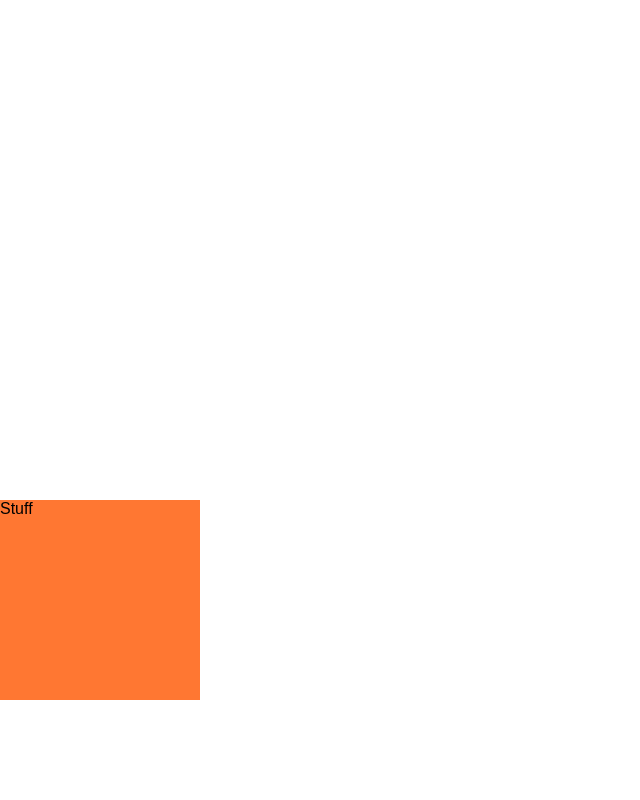
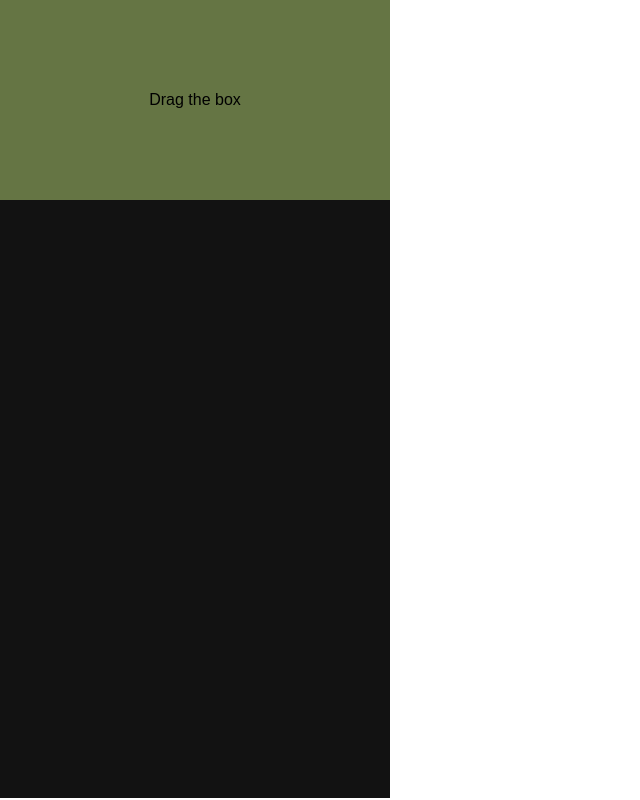
Before and after one commit to vmedium/vite-preset-test-7, a website built with Vite: page index.html in a window 1280 px wide. Shown: the whole page, without its empty margins (0-640 px from the left). Built offline with nearby package versions, Linux system fonts and the light colour scheme; some packages are replaced by stand-ins of ours.

Commit message:
Text Width Expression

```diff
--- a/index.html
+++ b/index.html
@@ -1,3 +1,5 @@
+<!-- Example site: https://coinsafe.netlify.app/ -->
+
 <!doctype html>
 <html lang="en" dir="ltr">
   <head>
@@ -16,8 +18,8 @@
   </head>
   <body>
 
-    <div class="wrapper">
-      <div id="box">Stuff</div>
+    <div id="wrapper">
+      <div id="box">Drag the box</div>
     </div>
 
     <script type="module" src="/index.js"></script>
--- a/index.js
+++ b/index.js
@@ -1,13 +1,56 @@
-import gsap from 'gsap';
+import { gsap } from 'gsap';
+import { Draggable } from 'gsap/Draggable'
 
-console.log("test");
+console.log(gsap);
 
+const wrapper = document.getElementById("wrapper");
 const el = document.getElementById("box");
 
-gsap.set(el, {
-  width: "200px",
-  height: "200px",
-  backgroundColor: "#FF7732"
+gsap.registerPlugin(Draggable);
+// gsap.registerPlugin(InertiaPlugin);
+
+gsap.set(wrapper, {
+  width: "390px",
+  height: "798px",
+  backgroundColor: "#121212",
+  overflow: "hidden",
+  position: "absolute"
+
 })
 
-gsap.to(el, {y:500, duration:5})
+gsap.set(el, {
+  width: "390px",
+  height: "200px",
+  backgroundColor: "#657544",
+  delay:1,
+  position: "absolute",
+  display: "flex",
+  alignItems: "center",
+  justifyContent: "center",
+
+})
+
+function move(e){
+  let startY = 0;
+  let endY = 798-200;
+
+  let currentY = el.getBoundingClientRect().top;
+
+  if(currentY > endY/2){
+    console.log("go down");
+    gsap.to(el, {y:endY, duration:.5})
+  } else {
+    console.log("go up");
+    gsap.to(el, {y:startY, duration:.5})
+  }
+
+
+}
+
+
+//Draggable.create(".box", {type:"x,y", edgeResistance:0.65, bounds:"#container", inertia:true});
+Draggable.create("#box", {type:"y", edgeResistance:0.65, onRelease:()=>{
+  console.log("onRelease")
+  move();
+}});
+//el.addEventListener("touchstart", move);
--- a/style.css
+++ b/style.css
@@ -6,6 +6,13 @@
   padding: 0;
 }
 
+html {
+  height: 100%;
+}
+
 body {
+  min-height: 100%;
+  display: grid;
+  place-content: center;
   font-family: sans-serif;
 }
```
Also changed, not shown: assets/logo.png (added), manifest.json (added), style-save2.css (renamed from style copy.css).
